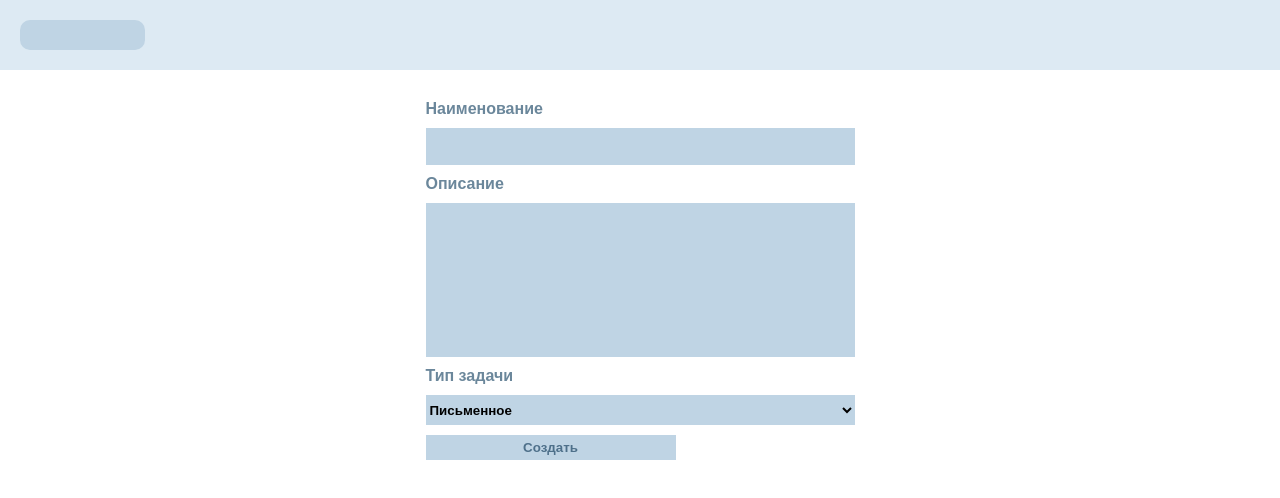
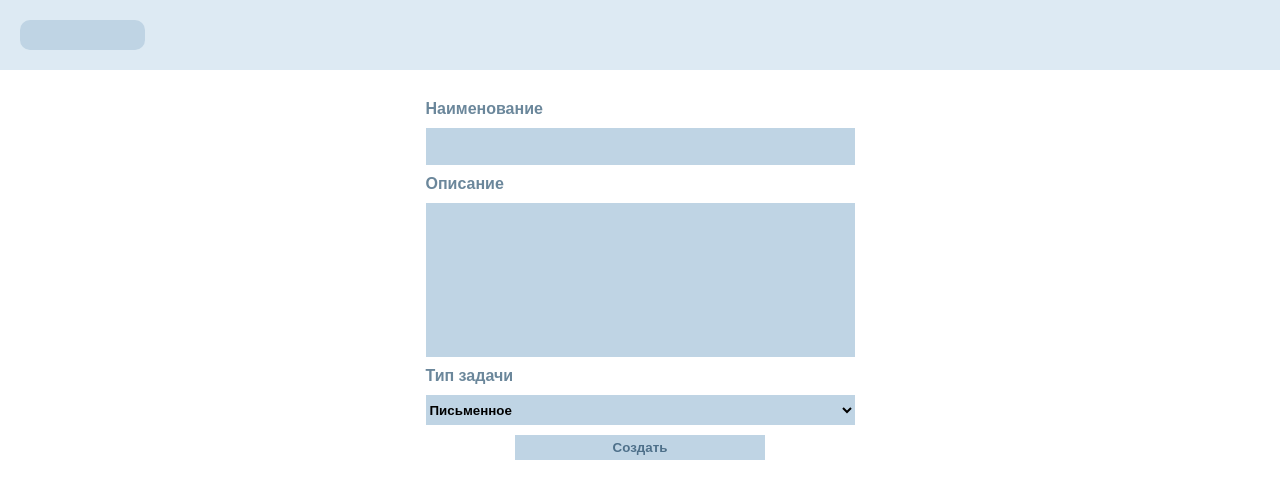
Before and after one commit to drodionov0/taskmanager_react, a React (Create React App) app: page /add in a window 1280 px wide. Shown: the top 498 px of the page. Built offline with nearby package versions, Linux system fonts and the light colour scheme; data requests are answered from the project's data file.

Commit message:
new version

```diff
--- a/src/components/add.js
+++ b/src/components/add.js
@@ -31,7 +31,9 @@ const Add = () => {
                                 <option key={task.id}>{task.type}</option>
                             ))}
                         </select>
-                        <button className={styles.butadd}>Создать</button>
+                        <div className={styles.butcenter}>
+                            <button className={styles.butadd}>Создать</button>
+                        </div>
                     </form>
                 </div>
             </div>
--- a/src/styles/add.module.css
+++ b/src/styles/add.module.css
@@ -50,3 +50,10 @@
     background-color: #bfd4e4;
     color: #4e708a;
 }
+
+.butcenter{
+    display: flex;
+    align-items: center;
+    justify-content: center;
+
+}
```
